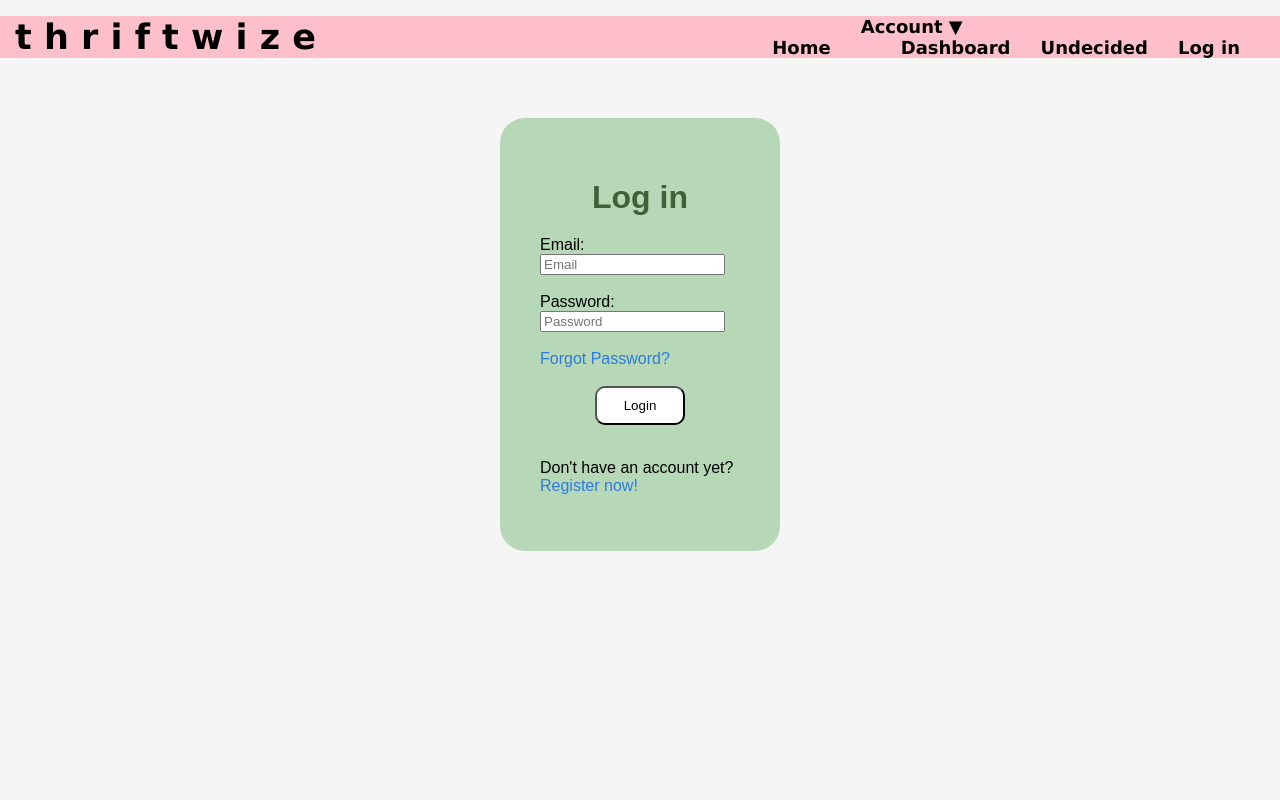
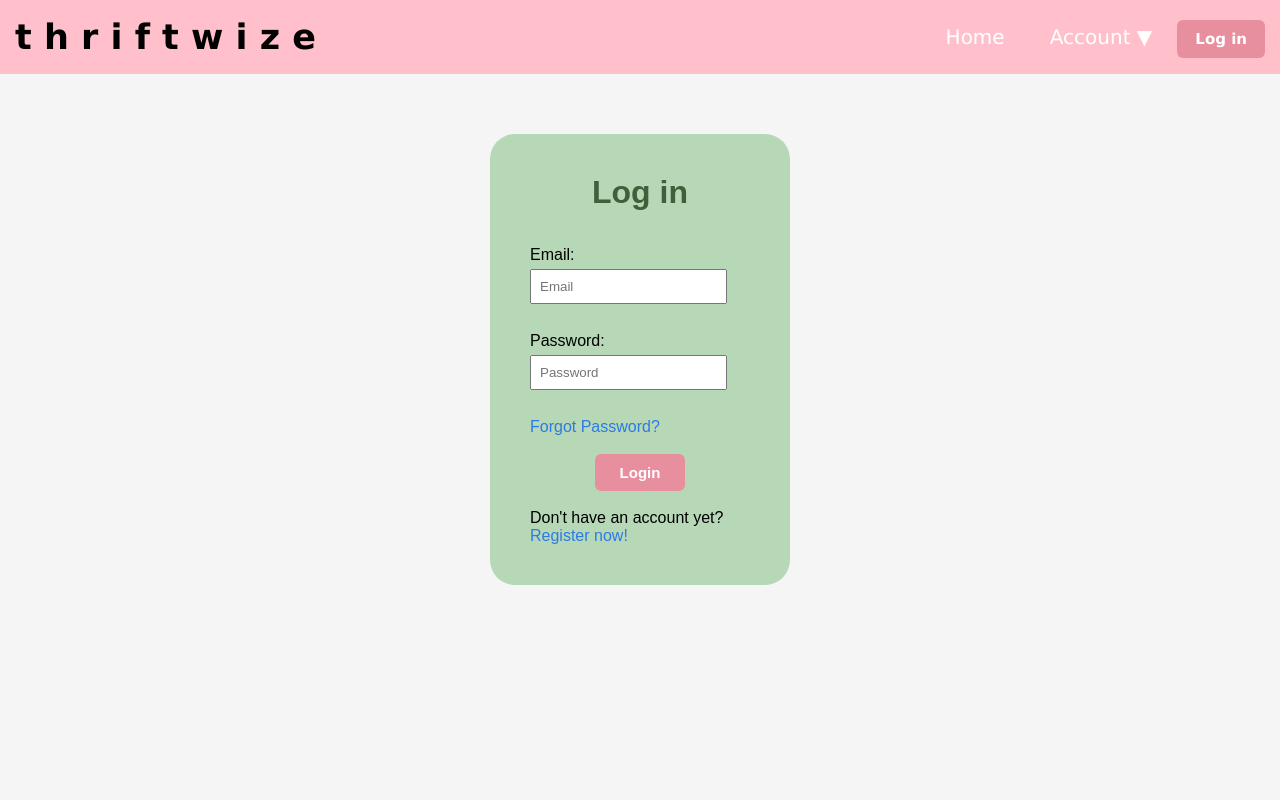
Before and after one commit to alya-910/Mini-IT-G13, a Flask app: a page that uses templates/authentication/login.html in a window 1280 px wide. Run offline with Flask 2, Linux system fonts and the light colour scheme.

Commit message:
minor changes to classes for css, and moved main and account to blueprint

```diff
--- a/static/css/account.css
+++ b/static/css/account.css
@@ -33,12 +33,19 @@
 }
 
 .user_data{
-    background: rgb(182, 216, 182);
+    background: rgb(188, 216, 182);
     width: 90%;
     padding: 30px;
     border-radius: 15px;
     box-shadow: 0 4px 15px rgba(0,0,0,0.1);
+}
 
+.update_info {
+    background: rgb(226, 225, 225);
+    width: 90%;
+    padding: 30px;
+    border-radius: 10px;
+    box-shadow: 0 4px 15px rgba(0,0,0,0.1);
 }
 
 img{
@@ -49,13 +56,95 @@ img{
     margin-left: auto;
 }
 
-.wrapper {
+/* settings for user profile */
+.user-wrapper {
+    display: flex;
+    align-items: center;
+    border-radius: 25px;
+    background-color: rgb(241, 186, 209);
+    padding: 20px;
+    gap: 20px;
+    text-align: left;
+    margin: 0 0 20px 0;
+}
+
+.list-pfp {
+    width: 100px;
+    height: 100px;
+    border-radius: 50%;
+    object-fit: cover;
+    flex-shrink: 0;
+    margin-left: 0;
+}
+
+.list-data {
+    text-align: left;
+}
+
+.users-container {
     width: 100%;
-    max-width: 800px;
-    margin-left: auto;
-    margin-right: auto;
-    padding: 20px;
-    background: #ffffff;
-    border-radius: 12px;
-    box-shadow: 0 4px 12px rgba(0, 0, 0, 0.08);
+    text-align: left;
 }
+
+.btn1 {
+    padding: 10px 18px;
+    background-color: rgb(231, 143, 158);
+    color: white;
+    border-radius: 6px;
+    font-weight: bold;
+    text-decoration: none;
+    transition: background-color 0.2s ease, transform 0.15s ease;
+    border: none;
+    cursor: pointer;
+    display: inline-block;
+    font-size: 15px;
+}
+
+.btn1:hover {
+  background-color: rgb(233, 140, 156);
+  transform: translateY(-2px);
+}
+
+.submit-btn {
+    padding: 10px 18px;
+    background-color: rgb(101, 129, 101);
+    color: white;
+    border-radius: 6px;
+    font-weight: bold;
+    text-decoration: none;
+    transition: background-color 0.2s ease, transform 0.15s ease;
+    border: none;
+    cursor: pointer;
+    display: inline-block;
+    font-size: 15px;
+}
+
+.submit-btn:hover {
+    background-color: rgb(128, 163, 128);
+    transform: translateY(-2px);
+}
+
+.center-btn {
+    display: flex;
+    justify-content: center;
+    margin-top: 20px;
+}
+
+.delete-btn {
+    padding: 10px 18px;
+    background-color: rgb(226, 47, 47);
+    color: white;
+    border-radius: 6px;
+    font-weight: bold;
+    text-decoration: none;
+    transition: background-color 0.2s ease, transform 0.15s ease;
+    border: none;
+    cursor: pointer;
+    display: inline-block;
+    font-size: 15px;
+}
+
+.delete-btn:hover {
+  background-color: rgb(226, 47, 47);
+  transform: translateY(-2px);
+}
--- a/static/css/auth.css
+++ b/static/css/auth.css
@@ -4,10 +4,13 @@
     border-radius: 25px;
     background-color: rgb(182, 216, 182);
     padding: 40px;
-    width: 200px;
+    width: 300px;
     height: auto;
     margin: 0 auto;
     margin-top: 60px;
+    display: flex;
+    flex-direction: column;
+    gap: 15px;
 }
 
 #authentication button{
@@ -15,6 +18,32 @@
     margin: 0 auto;
 }
 
+.auth-btn {
+    padding: 10px 18px;
+    background-color: rgb(231, 143, 158);
+    color: white;
+    border-radius: 6px;
+    font-weight: bold;
+    text-decoration: none;
+    transition: background-color 0.2s ease, transform 0.15s ease;
+    border: none;
+    cursor: pointer;
+    display: inline-block;
+    font-size: 15px;
+}
+
+.auth-btn:hover {
+  background-color: rgb(233, 140, 156);
+  transform: translateY(-2px);
+}
+
+
 #authentication h1, #authentication h2{
     text-align: center;
 }
+
+input[type="email"], input[type="password"], #authentication input[type="text"] {
+    padding: 8px;
+    margin-top: 5px;
+    margin-bottom: 10px;
+}
--- a/static/css/main.css
+++ b/static/css/main.css
@@ -2,15 +2,21 @@ body{
     margin: 0;
     padding: 0;
     box-sizing: border-box;
-    font-family: sans-serif;
+    height: 100vh;
+    flex-direction: column;
+    position: relative;
+    font-family: Arial, sans-serif;
+    background-color: #ffffff;
 }
 
-.container{
-    margin: 20px;
+* {
+    margin: 0;
+    padding: 0;
+    box-sizing: border-box;
 }
 
-*{
-    text-decoration: none;
+.container-a{
+    margin: 20px;
 }
 
 /* navigatino bar */
@@ -20,10 +26,11 @@ body{
     font-family: Verdana, Geneva, Tahoma, sans-serif;
     padding-left: 15px;
     padding-right: 15px;
-
+    position: relative;
+    overflow: visible;
 }
 
-.navbar a:hover, button:hover{
+.navbar a:hover{
     background-color: rgb(250, 151, 168);
 }
 
@@ -39,28 +46,76 @@ body{
     color: black;
 }
 
-li{
-    list-style: none;
-    display: inline-block;
+.nav-left {
+    display: flex;
+    align-items: center;
+    gap: 30px;
 }
 
-li a{
-    color: black;
-    font-size: 18px;
-    font-weight: bold;
-    margin-right: 25px;
+.nav-right {
+    margin-left: auto;
+    /* padding: 10px; */
 }
 
-button{
+ul {
+    list-style: none;
+    background: pink;
+}
+
+ul li {
+    display: inline-block;
+    position: relative;
+}
+
+ul li a {
+    display: block;
+    padding: 25px 20px;
+    color: #ffffff;
+    text-decoration: none;
+    text-align: center;
+    font-size: 20px;
+}
+
+ul li ul.dropdown {
+    width: 100%;
+    background: pink;
+    position: absolute;
+    opacity: 1;
+    z-index: 1000;
+    display: none;
+}
+
+ul li a:hover {
+    background-color: rgb(255, 206, 214);
+}
+
+ul li:hover ul.dropdown {
+    display: block;
+}
+
+.dropdown li a {
+    display: block;
+    padding: 10px 20px;
+    text-decoration: none;
+}
+
+/* end of nav */
+
+.wrapper {
+    width: 100%;
+    max-width: 800px;
+    margin-left: auto;
+    margin-right: auto;
+    padding: 20px;
+    background: #ffffff;
+    border-radius: 12px;
+    box-shadow: 0 4px 12px rgba(0, 0, 0, 0.08);
+}
+
+.auth-btn{
     background-color: white;
     margin-left: 10px;
     border-radius: 10px;
     padding: 10px;
     width: 90px;
 }
-
-button a{
-    color: black;
-    font-weight: bold;
-    font-size: 15px;
-}
--- a/templates/authentication/login.html
+++ b/templates/authentication/login.html
@@ -13,10 +13,10 @@
         {% endif %}
     {% endwith %}
 
-    <form action="{{ url_for('auth.login') }}" method="POST">
+    <form action="{{ url_for('auth_user.login') }}" method="POST">
         <label>Email:</label>
         <input
-        type="text"
+        type="email"
         name="email"
         placeholder="Email"
         required
@@ -33,13 +33,13 @@
         />
         <br><br>
 
-        <a href="{{ url_for('auth.forgot_password') }}">Forgot Password?</a>
+        <a href="{{ url_for('auth_user.logout') }}">Forgot Password?</a>
         <br><br>
 
-        <button type="submit">Login</button>
+        <button type="submit" class="auth-btn">Login</button>
         <br>
 
-        <p>Don't have an account yet? <a href="{{ url_for('auth.register') }}">Register now!</a></p>
+        <p>Don't have an account yet? <a href="{{ url_for('auth_user.register') }}">Register now!</a></p>
 
     </form>
 </div>
```
Also changed, not shown: blueprints/account.py (added, +104 -0 lines), blueprints/main.py (added, +26 -0 lines), seed.py (+6 -4 lines), templates/account/change_pwd.html (+1 -6 lines), templates/account/confirm_delete.html (+4 -6 lines), templates/account/dashboard.html (+16 -11 lines), templates/authentication/register.html (+10 -10 lines).
